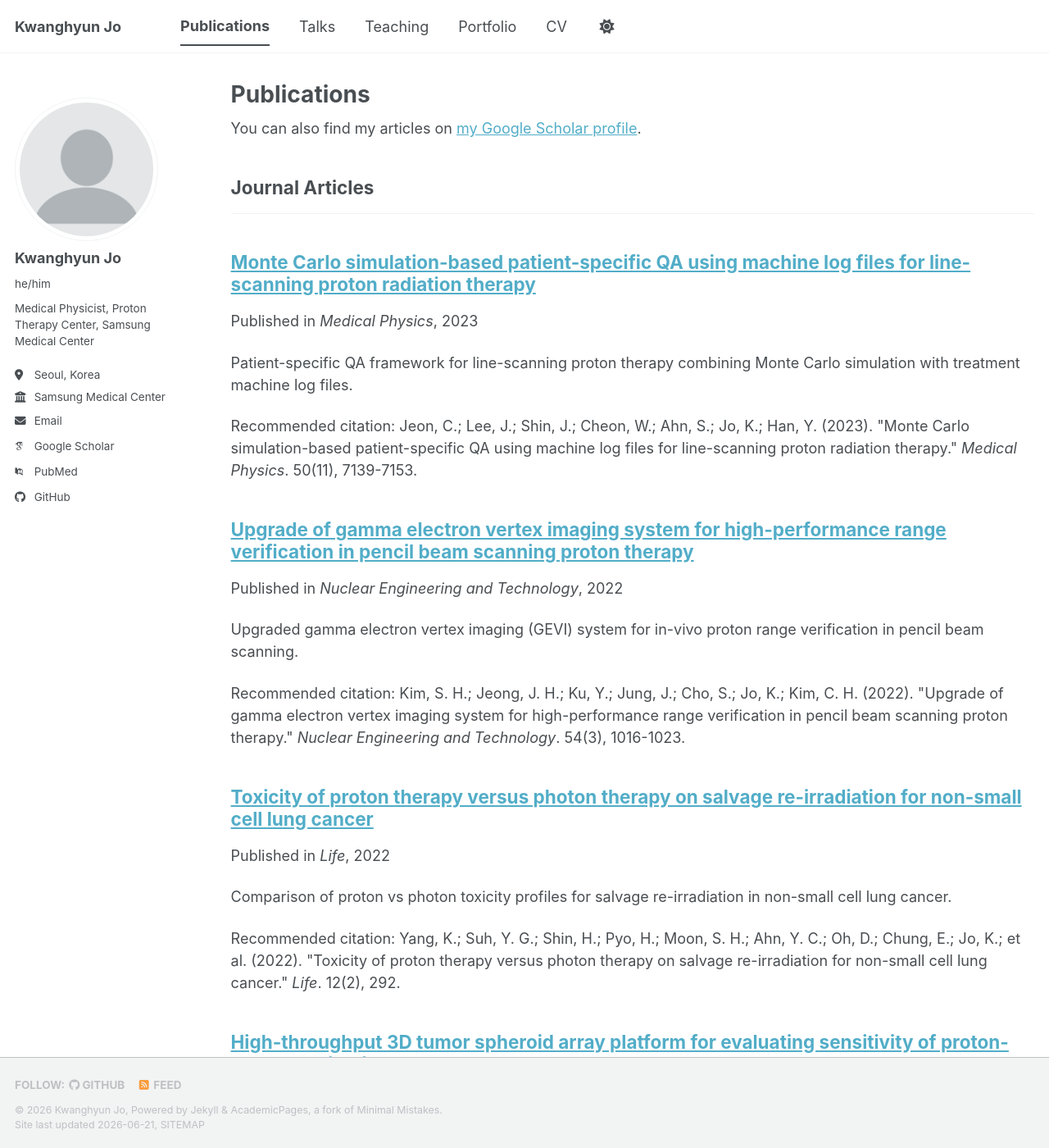
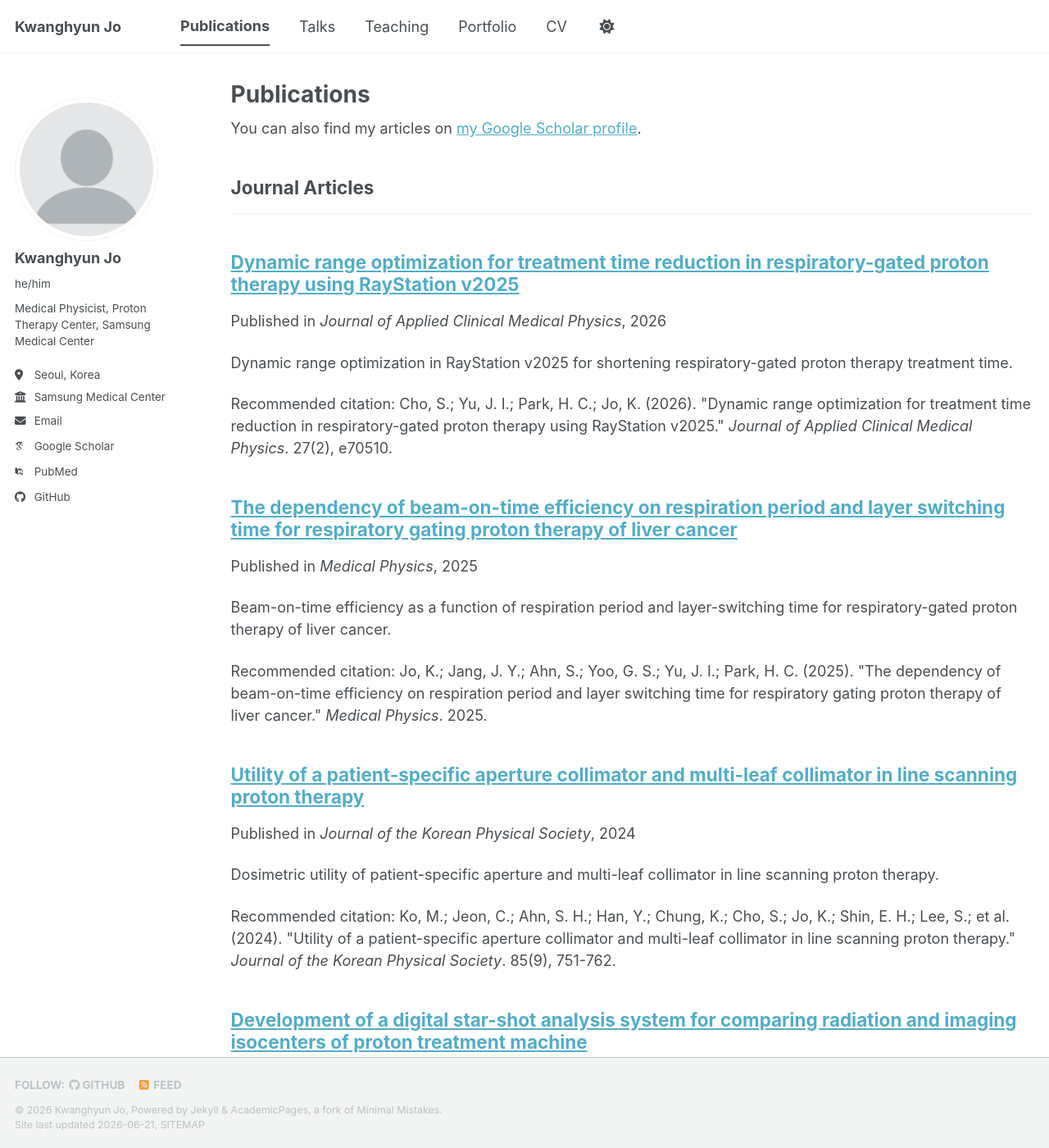
Before and after one commit to jokh38/jokh38.github.io, a Jekyll site: the page built from _pages/publications.html, in a window 1280 px wide and 1400 px high. Shown: the whole window at 82% size. Built offline with Jekyll 4.4.1, drawn with Linux system fonts in a browser that asks for light colours; some web fonts are replaced; a script bundle is joined from its source files by our own code; library files that are not in the unit come from our copies; some of the changed text lies outside the part shown.

Commit message:
Fix publications list against Google Scholar (31 total)
Bug fix: unescaped apostrophe in YAML excerpt broke 2 entries
  - 2019-03-01 PSQA SMC: 'SMC's' -> 'the SMC'
  - 2015-12-01 SMC proton center: 'Korea's' -> 'the'

Add 11 missing publications cross-referenced with Google Scholar:

Pre-2023 gaps (7):
  2021 Monitor unit prediction for wobbling (Jo K, first author)
  2020 QA of isocentres with motion capture cameras
  2017 Proton radiography with dynamic water range shifter (JINST)
  2016 Analysis of treatment/delay times at SMC-PTC (Jo K, first author)
  2015 Dose modeling for proton PBS in KNCC (Jo K, first author)
  2011 Dropping of in-medium hadron mass (Jo K, first author, JHEP)
  2006 Vector susceptibility and chiral phase transition (preprint)

Post-2023 additions (4, user-confirmed):
  2026 Dynamic range optimization in RayStation v2025 (JACMP)
  2025 Beam-on-time efficiency for respiratory gating (Med Phys)
  2024 Aperture + MLC in line scanning proton therapy (JKPS)
  2024 Digital star-shot analysis system (JACMP, sole author)

```diff
--- /dev/null
+++ b/_publications/2006-09-01-2006-vector-susceptibility-chiral.md
@@ -0,0 +1,16 @@
+---
+title: "Vector susceptibility and chiral phase transition in AdS/QCD models"
+collection: publications
+category: manuscripts
+permalink: /publication/2006-vector-susceptibility-chiral
+excerpt: 'Vector susceptibility and chiral phase transition in bottom-up AdS/QCD models.'
+date: 2006-09-01
+venue: 'arXiv preprint'
+citation: 'Jo, K.; Kim, Y.; Lee, H. K.; Sin, S. J. (2006). &quot;Vector susceptibility and chiral phase transition in AdS/QCD models.&quot; <i>arXiv preprint</i>. hep-ph/0609008.'
+---
+
+Vector susceptibility and chiral phase transition in bottom-up AdS/QCD models.
+
+**Authors:** Jo, K.; Kim, Y.; Lee, H. K.; Sin, S. J.
+
+**Venue:** *arXiv preprint*, hep-ph/0609008 (2006).
--- /dev/null
+++ b/_publications/2011-07-01-2011-in-medium-hadron-mass-drop.md
@@ -0,0 +1,16 @@
+---
+title: "The dropping of in-medium hadron mass in holographic QCD"
+collection: publications
+category: manuscripts
+permalink: /publication/2011-in-medium-hadron-mass-drop
+excerpt: 'Density dependence of vector meson spectrum via the D4/D6 system with compact D4 baryon vertex.'
+date: 2011-07-01
+venue: 'Journal of High Energy Physics'
+citation: 'Jo, K.; Rho, M.; Seo, Y.; Sin, S. J. (2011). &quot;The dropping of in-medium hadron mass in holographic QCD.&quot; <i>Journal of High Energy Physics</i>. 2011(7), 1-22.'
+---
+
+Density dependence of vector meson spectrum via the D4/D6 system with compact D4 baryon vertex.
+
+**Authors:** Jo, K.; Rho, M.; Seo, Y.; Sin, S. J.
+
+**Venue:** *Journal of High Energy Physics*, 2011(7), 1-22 (2011).
--- /dev/null
+++ b/_publications/2015-07-01-2015-dose-modeling-pbs-kncc.md
@@ -0,0 +1,16 @@
+---
+title: "A practical experience of dose modeling for proton pencil beam scanning in KNCC"
+collection: publications
+category: manuscripts
+permalink: /publication/2015-dose-modeling-pbs-kncc
+excerpt: 'Commissioning and dose-modeling experience for proton pencil beam scanning at KNCC.'
+date: 2015-07-01
+venue: 'Journal of the Korean Physical Society'
+citation: 'Jo, K.; Kim, M. Y.; Jeong, J. H.; Kim, H.; Jeang, E.; Park, S.; Shin, D.; Park, J.; Lim, Y.; Lee, S. (2015). &quot;A practical experience of dose modeling for proton pencil beam scanning in KNCC.&quot; <i>Journal of the Korean Physical Society</i>. 67(1), 108-115.'
+---
+
+Commissioning and dose-modeling experience for proton pencil beam scanning at KNCC.
+
+**Authors:** Jo, K.; Kim, M. Y.; Jeong, J. H.; Kim, H.; Jeang, E.; Park, S.; Shin, D.; Park, J.; Lim, Y.; Lee, S.
+
+**Venue:** *Journal of the Korean Physical Society*, 67(1), 108-115 (2015).
--- a/_publications/2015-12-01-2015-smc-proton-center-status.md
+++ b/_publications/2015-12-01-2015-smc-proton-center-status.md
@@ -3,13 +3,13 @@ title: "The first private-hospital based proton therapy center in Korea: status
 collection: publications
 category: manuscripts
 permalink: /publication/2015-smc-proton-center-status
-excerpt: 'Status report on Korea's first private-hospital-based proton therapy center at Samsung Medical Center.'
+excerpt: 'Status report on the first private-hospital-based proton therapy center in Korea at Samsung Medical Center.'
 date: 2015-12-01
 venue: 'Radiation Oncology Journal'
 citation: 'Chung, K.; Han, Y.; Kim, J.; Ahn, S. H.; Ju, S. G.; Jung, S. H.; Chung, Y.; Cho, S.; Jo, K.; et al. (2015). &quot;The first private-hospital based proton therapy center in Korea: status of the Proton Therapy Center at Samsung Medical Center.&quot; <i>Radiation Oncology Journal</i>. 33(4), 337.'
 ---
 
-Status report on Korea's first private-hospital-based proton therapy center at Samsung Medical Center.
+Status report on the first private-hospital-based proton therapy center in Korea at Samsung Medical Center.
 
 **Authors:** Chung, K.; Han, Y.; Kim, J.; Ahn, S. H.; Ju, S. G.; Jung, S. H.; Chung, Y.; Cho, S.; Jo, K.; et al.
 
--- /dev/null
+++ b/_publications/2016-12-01-2016-treatment-delay-times-smc-ptc.md
@@ -0,0 +1,16 @@
+---
+title: "Analysis of treatment and delay times by disease site and delivery technique at Samsung Medical Center - Proton Therapy Center"
+collection: publications
+category: manuscripts
+permalink: /publication/2016-treatment-delay-times-smc-ptc
+excerpt: 'Workflow analysis of treatment and delay times across disease sites and delivery techniques at SMC-PTC.'
+date: 2016-12-01
+venue: 'Progress in Medical Physics'
+citation: 'Jo, K.; Ahn, S. H.; Chung, K.; Cho, S.; Shin, E.; Hong, C. S.; Park, S.; Kim, D. H.; Lee, B.; Lee, W.; Seo, S.; Jang, J.; Choi, H.; Lim, D.; Han, Y. (2016). &quot;Analysis of treatment and delay times by disease site and delivery technique at Samsung Medical Center - Proton Therapy Center.&quot; <i>Progress in Medical Physics</i>. 27(4), 258-266.'
+---
+
+Workflow analysis of treatment and delay times across disease sites and delivery techniques at SMC-PTC.
+
+**Authors:** Jo, K.; Ahn, S. H.; Chung, K.; Cho, S.; Shin, E.; Hong, C. S.; Park, S.; Kim, D. H.; Lee, B.; Lee, W.; Seo, S.; Jang, J.; Choi, H.; Lim, D.; Han, Y.
+
+**Venue:** *Progress in Medical Physics*, 27(4), 258-266 (2016).
--- /dev/null
+++ b/_publications/2017-04-01-2017-proton-radiography-water-range-shifter.md
@@ -0,0 +1,16 @@
+---
+title: "Proton radiography and computed tomography with dynamic water range shifter"
+collection: publications
+category: manuscripts
+permalink: /publication/2017-proton-radiography-water-range-shifter
+excerpt: 'Proton radiography and CT using a dynamic water range shifter.'
+date: 2017-04-01
+venue: 'Journal of Instrumentation'
+citation: 'Park, S.; Jeong, C.; Lee, J.; Cho, S.; Shin, J.; Jeong, J. H.; Kim, H.; Jo, K.; Kim, Y. J.; Park, J. H.; Shin, D.; Lim, Y. K.; Lee, S. B. (2017). &quot;Proton radiography and computed tomography with dynamic water range shifter.&quot; <i>Journal of Instrumentation</i>. 12, P04004.'
+---
+
+Proton radiography and CT using a dynamic water range shifter.
+
+**Authors:** Park, S.; Jeong, C.; Lee, J.; Cho, S.; Shin, J.; Jeong, J. H.; Kim, H.; Jo, K.; Kim, Y. J.; Park, J. H.; Shin, D.; Lim, Y. K.; Lee, S. B.
+
+**Venue:** *Journal of Instrumentation*, 12, P04004 (2017).
--- a/_publications/2019-03-01-2019-psqa-wobbling-line-scanning-smc.md
+++ b/_publications/2019-03-01-2019-psqa-wobbling-line-scanning-smc.md
@@ -3,13 +3,13 @@ title: "Initial experience of patient-specific QA for wobbling and line-scanning
 collection: publications
 category: manuscripts
 permalink: /publication/2019-psqa-wobbling-line-scanning-smc
-excerpt: 'First patient-specific QA experience at SMC's Proton Therapy Center for wobbling and line-scanning beam delivery.'
+excerpt: 'First patient-specific QA experience at the SMC Proton Therapy Center for wobbling and line-scanning beam delivery.'
 date: 2019-03-01
 venue: 'Progress in Medical Physics'
 citation: 'Jo, K.; Ahn, S. H.; Chung, K.; Cho, S.; Shin, E. H.; Park, S.; Hong, C. S.; Kim, D. H.; et al. (2019). &quot;Initial experience of patient-specific QA for wobbling and line-scanning proton therapy at Samsung Medical Center.&quot; <i>Progress in Medical Physics</i>. 30(1), 14-21.'
 ---
 
-First patient-specific QA experience at SMC's Proton Therapy Center for wobbling and line-scanning beam delivery.
+First patient-specific QA experience at the SMC Proton Therapy Center for wobbling and line-scanning beam delivery.
 
 **Authors:** Jo, K.; Ahn, S. H.; Chung, K.; Cho, S.; Shin, E. H.; Park, S.; Hong, C. S.; Kim, D. H.; et al.
 
--- /dev/null
+++ b/_publications/2020-06-01-2020-qa-isocentres-motion-capture.md
@@ -0,0 +1,16 @@
+---
+title: "Quality assurance of isocentres for passive proton beam nozzles using motion capture cameras"
+collection: publications
+category: manuscripts
+permalink: /publication/2020-qa-isocentres-motion-capture
+excerpt: 'Motion-capture-camera-based QA procedure for isocentres of passive proton beam nozzles.'
+date: 2020-06-01
+venue: 'Physica Medica'
+citation: 'Cheon, W.; Jo, K.; Ahn, S. H.; Cho, J.; Han, Y. (2020). &quot;Quality assurance of isocentres for passive proton beam nozzles using motion capture cameras.&quot; <i>Physica Medica</i>. 70, 139-144.'
+---
+
+Motion-capture-camera-based QA procedure for isocentres of passive proton beam nozzles.
+
+**Authors:** Cheon, W.; Jo, K.; Ahn, S. H.; Cho, J.; Han, Y.
+
+**Venue:** *Physica Medica*, 70, 139-144 (2020).
--- /dev/null
+++ b/_publications/2021-12-01-2021-mu-prediction-wobbling-ridge.md
@@ -0,0 +1,16 @@
+---
+title: "Monitor unit prediction model for wobbling proton therapy with ridge filters"
+collection: publications
+category: manuscripts
+permalink: /publication/2021-mu-prediction-wobbling-ridge
+excerpt: 'Analytic monitor-unit prediction model for wobbling proton therapy with ridge filters.'
+date: 2021-12-01
+venue: 'Medical Physics'
+citation: 'Jo, K.; Chung, E.; Han, Y.; Ahn, S. H.; Sheen, H.; Cho, S. (2021). &quot;Monitor unit prediction model for wobbling proton therapy with ridge filters.&quot; <i>Medical Physics</i>. 48(12), 8107-8116.'
+---
+
+Analytic monitor-unit prediction model for wobbling proton therapy with ridge filters.
+
+**Authors:** Jo, K.; Chung, E.; Han, Y.; Ahn, S. H.; Sheen, H.; Cho, S.
+
+**Venue:** *Medical Physics*, 48(12), 8107-8116 (2021).
--- /dev/null
+++ b/_publications/2024-01-01-2024-digital-star-shot-isocenters.md
@@ -0,0 +1,16 @@
+---
+title: "Development of a digital star-shot analysis system for comparing radiation and imaging isocenters of proton treatment machine"
+collection: publications
+category: manuscripts
+permalink: /publication/2024-digital-star-shot-isocenters
+excerpt: 'Digital star-shot analysis system to compare radiation and imaging isocenters of a proton treatment machine.'
+date: 2024-01-01
+venue: 'Journal of Applied Clinical Medical Physics'
+citation: 'Jo, K. (2024). &quot;Development of a digital star-shot analysis system for comparing radiation and imaging isocenters of proton treatment machine.&quot; <i>Journal of Applied Clinical Medical Physics</i>. 2024.'
+---
+
+Digital star-shot analysis system to compare radiation and imaging isocenters of a proton treatment machine.
+
+**Authors:** Jo, K.
+
+**Venue:** *Journal of Applied Clinical Medical Physics*, 2024 (2024).
--- /dev/null
+++ b/_publications/2024-11-01-2024-aperture-mlc-line-scanning.md
@@ -0,0 +1,16 @@
+---
+title: "Utility of a patient-specific aperture collimator and multi-leaf collimator in line scanning proton therapy"
+collection: publications
+category: manuscripts
+permalink: /publication/2024-aperture-mlc-line-scanning
+excerpt: 'Dosimetric utility of patient-specific aperture and multi-leaf collimator in line scanning proton therapy.'
+date: 2024-11-01
+venue: 'Journal of the Korean Physical Society'
+citation: 'Ko, M.; Jeon, C.; Ahn, S. H.; Han, Y.; Chung, K.; Cho, S.; Jo, K.; Shin, E. H.; Lee, S.; et al. (2024). &quot;Utility of a patient-specific aperture collimator and multi-leaf collimator in line scanning proton therapy.&quot; <i>Journal of the Korean Physical Society</i>. 85(9), 751-762.'
+---
+
+Dosimetric utility of patient-specific aperture and multi-leaf collimator in line scanning proton therapy.
+
+**Authors:** Ko, M.; Jeon, C.; Ahn, S. H.; Han, Y.; Chung, K.; Cho, S.; Jo, K.; Shin, E. H.; Lee, S.; et al.
+
+**Venue:** *Journal of the Korean Physical Society*, 85(9), 751-762 (2024).
--- /dev/null
+++ b/_publications/2025-01-01-2025-beam-on-time-respiratory-gating-liver.md
@@ -0,0 +1,16 @@
+---
+title: "The dependency of beam-on-time efficiency on respiration period and layer switching time for respiratory gating proton therapy of liver cancer"
+collection: publications
+category: manuscripts
+permalink: /publication/2025-beam-on-time-respiratory-gating-liver
+excerpt: 'Beam-on-time efficiency as a function of respiration period and layer-switching time for respiratory-gated proton therapy of liver cancer.'
+date: 2025-01-01
+venue: 'Medical Physics'
+citation: 'Jo, K.; Jang, J. Y.; Ahn, S.; Yoo, G. S.; Yu, J. I.; Park, H. C. (2025). &quot;The dependency of beam-on-time efficiency on respiration period and layer switching time for respiratory gating proton therapy of liver cancer.&quot; <i>Medical Physics</i>. 2025.'
+---
+
+Beam-on-time efficiency as a function of respiration period and layer-switching time for respiratory-gated proton therapy of liver cancer.
+
+**Authors:** Jo, K.; Jang, J. Y.; Ahn, S.; Yoo, G. S.; Yu, J. I.; Park, H. C.
+
+**Venue:** *Medical Physics*, 2025 (2025).
--- /dev/null
+++ b/_publications/2026-01-01-2026-dynamic-range-optimization-raystation.md
@@ -0,0 +1,16 @@
+---
+title: "Dynamic range optimization for treatment time reduction in respiratory-gated proton therapy using RayStation v2025"
+collection: publications
+category: manuscripts
+permalink: /publication/2026-dynamic-range-optimization-raystation
+excerpt: 'Dynamic range optimization in RayStation v2025 for shortening respiratory-gated proton therapy treatment time.'
+date: 2026-01-01
+venue: 'Journal of Applied Clinical Medical Physics'
+citation: 'Cho, S.; Yu, J. I.; Park, H. C.; Jo, K. (2026). &quot;Dynamic range optimization for treatment time reduction in respiratory-gated proton therapy using RayStation v2025.&quot; <i>Journal of Applied Clinical Medical Physics</i>. 27(2), e70510.'
+---
+
+Dynamic range optimization in RayStation v2025 for shortening respiratory-gated proton therapy treatment time.
+
+**Authors:** Cho, S.; Yu, J. I.; Park, H. C.; Jo, K.
+
+**Venue:** *Journal of Applied Clinical Medical Physics*, 27(2), e70510 (2026).
```
